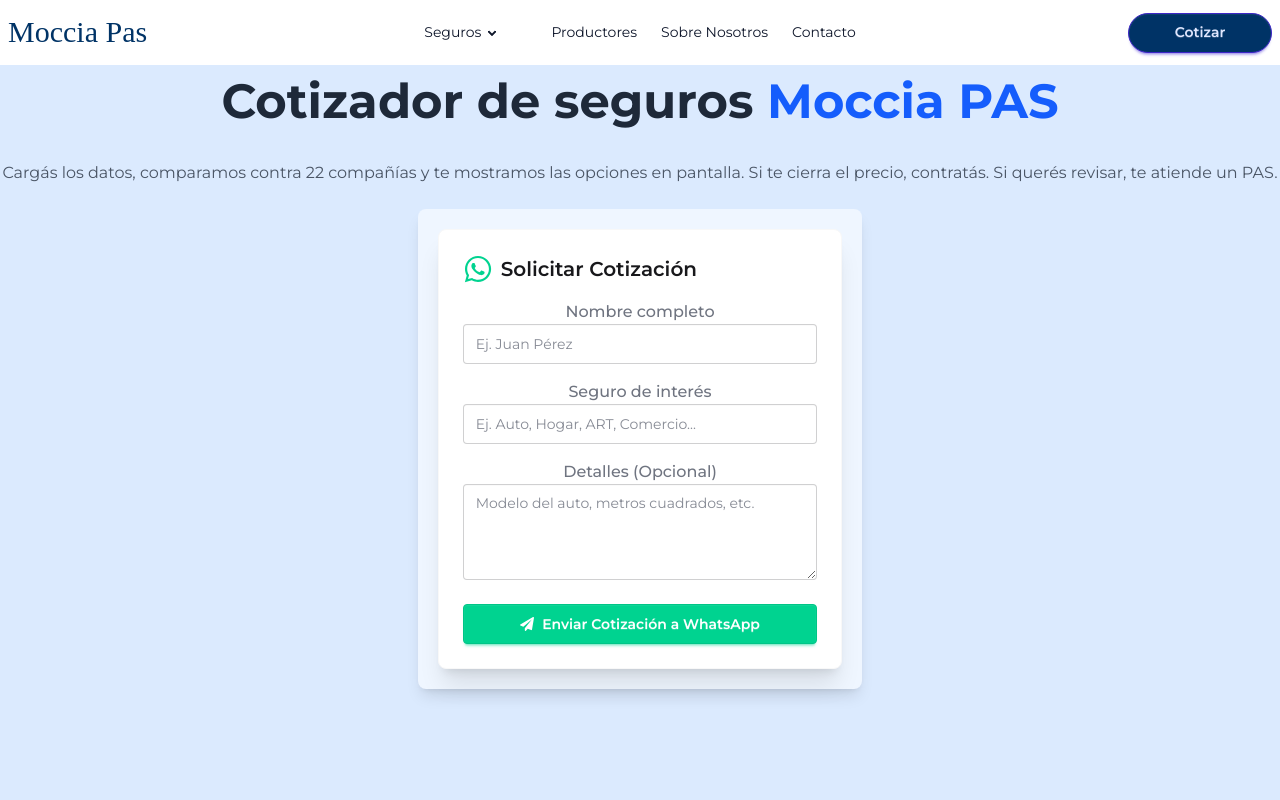
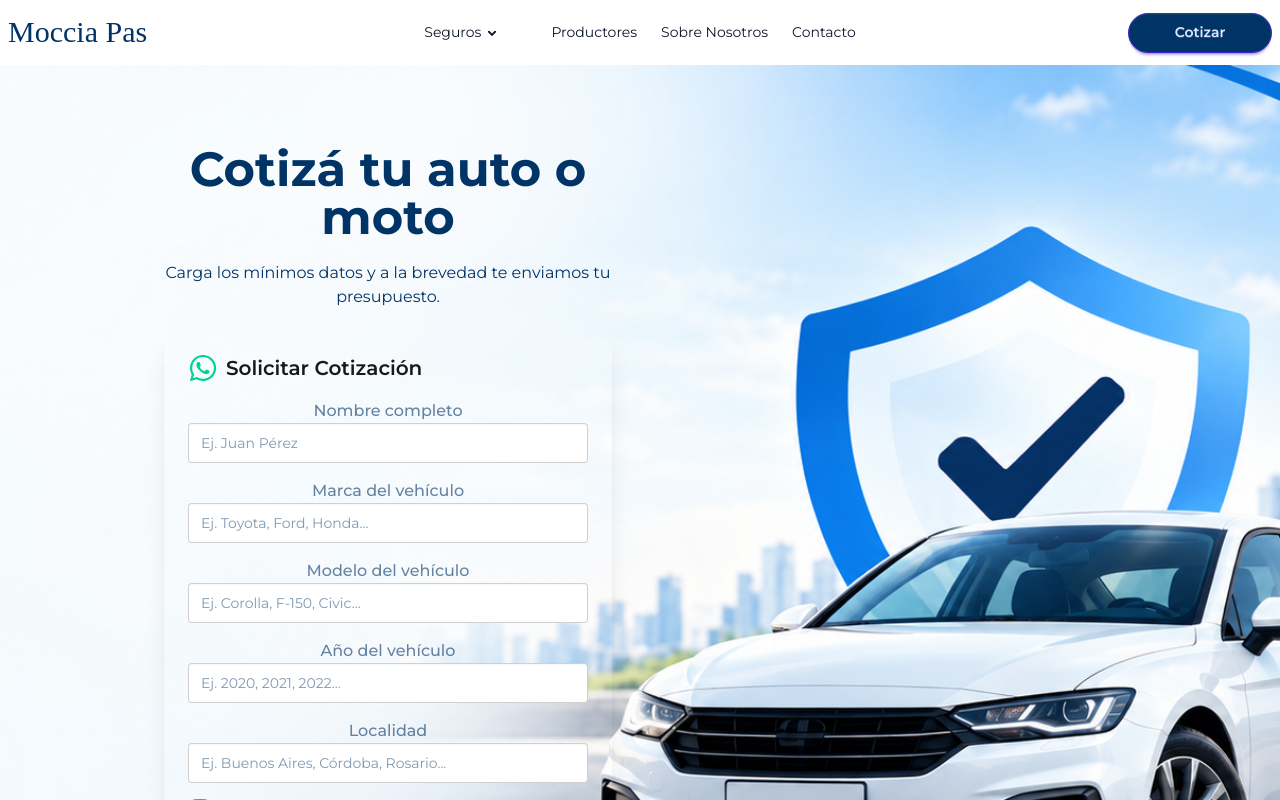
Before and after one commit to conrado85/moccia_pas, a React (Vite) app: page /cotizar in a window 1280 px wide. Shown: the top 800 px of the page. Built offline with nearby package versions, Linux system fonts and the light colour scheme; a web font is replaced by a local one.

Commit message:
cambios en cotizador por whatsapp en los estilos y formulario

```diff
--- a/src/components/Card.tsx
+++ b/src/components/Card.tsx
@@ -32,9 +32,9 @@
           onClick={() => navigate(item.navigateTo)}
         >
           <div className="flex justify-center items-center">{item.icon}</div>
-          <p className="text-2xl font-bold">{item.name}</p>
-          <p className="text-lg text-gray-600">{item.description}</p>
-          <MoveRight className="h-6 w-6 text-blue-600 mt-2 mx-auto" />
+          <p className="text-2xl font-bold text-brand-blue">{item.name}</p>
+          <p className="text-lg text-brand-blue">{item.description}</p>
+          <MoveRight className="h-6 w-6 text-brand-blue mt-2 mx-auto" />
         </div>
       ))}
     </>
--- a/src/components/CotizadorWhatsApp.tsx
+++ b/src/components/CotizadorWhatsApp.tsx
@@ -6,7 +6,11 @@
 // 1. Esquema de validación
 const formSchema = z.object({
   nombre: z.string().min(2, "El nombre debe tener al menos 2 caracteres"),
-  cobertura: z.string().min(1, "Escribí el seguro que te interesa"),
+  marca: z.string().min(2, "Escribí el nombre de la marca"),
+  modelo: z.string().min(2, "Escribí el modelo del vehículo"),
+  ano: z.string().min(1, "Escribí el año del vehículo"),
+  localidad: z.string().min(2, "Escribí la localidad"),
+  gnc: z.boolean().optional(),
   mensaje: z.string().optional(),
 });
 
@@ -14,7 +18,7 @@
 
 export const CotizadorWhatsApp = () => {
   // Número de la agencia (formato internacional sin el +)
-  const TELEFONO_WHATSAPP = "5491133539040";
+  const TELEFONO_WHATSAPP = "5491158358414";
 
   const {
     register,
@@ -27,10 +31,13 @@
   const onSubmit = (data: FormValues) => {
     // 2. Formatear mensaje para WhatsApp (%0A = salto de línea)
     const textoMensaje =
-      `Hola *Moccia PAS*, quisiera solicitar una cotización:%0A%0A` +
-      `👤 *Nombre:* ${data.nombre}%0A` +
-      `🛡️ *Tipo de Cobertura:* ${data.cobertura}%0A` +
-      `💬 *Detalles adicionales:* ${data.mensaje || "Sin detalles"}`;
+      `Hola *Moccia PAS*, quisiera solicitar una cotización para mi seguro desde la web:%0A%0A` +
+      ` *Nombre:* ${data.nombre}%0A` +
+      ` *Modelo del vehículo:* ${data.modelo}%0A` +
+      ` *Año del vehículo:* ${data.ano}%0A` +
+      ` *Localidad:* ${data.localidad}%0A` +
+      ` *GNC:* ${data.gnc ? "Sí" : "No"}%0A` +
+      ` *Detalles adicionales:* ${data.mensaje || "Sin detalles"}`;
 
     const urlWhatsApp = `https://wa.me/${TELEFONO_WHATSAPP}?text=${textoMensaje}`;
     window.open(urlWhatsApp, "_blank");
@@ -39,7 +46,7 @@
   return (
     <form
       onSubmit={handleSubmit(onSubmit)}
-      className="card bg-base-100 w-full max-w-md shrink-0 shadow-xl border border-base-200 p-6 space-y-4"
+      className="card bg-transparent w-full max-w-md shrink-0 shadow-xl text-brand-blue p-6 space-y-4"
     >
       <div className="flex items-center gap-2">
         <FaWhatsapp className="text-3xl text-success" />
@@ -49,7 +56,7 @@
       </div>
 
       {/* Campo Nombre */}
-      <div className="form-control w-full">
+      <div className="form-control text-brand-blue w-full">
         <label className="label">
           <span className="label-text font-medium">Nombre completo</span>
         </label>
@@ -69,19 +76,86 @@
       {/* Campo Cobertura */}
       <div className="form-control w-full">
         <label className="label">
-          <span className="label-text font-medium">Seguro de interés</span>
+          <span className="label-text font-medium">Marca del vehículo</span>
         </label>
         <input
           type="text"
-          placeholder="Ej. Auto, Hogar, ART, Comercio..."
-          {...register("cobertura")}
-          className={`input input-bordered w-full ${errors.cobertura ? "input-error" : ""}`}
+          placeholder="Ej. Toyota, Ford, Honda..."
+          {...register("marca")}
+          className={`input input-bordered w-full ${errors.marca ? "input-error" : ""}`}
         />
-        {errors.cobertura && (
+        {errors.marca && (
           <label className="label">
-            <span className="label-text-alt text-error">{errors.cobertura.message}</span>
+            <span className="label-text-alt text-error">{errors.marca.message}</span>
           </label>
         )}
+      </div>
+
+      {/* Campo Modelo */}
+      <div className="form-control w-full">
+        <label className="label">
+          <span className="label-text font-medium">Modelo del vehículo</span>
+        </label>
+        <input
+          type="text"
+          placeholder="Ej. Corolla, F-150, Civic..."
+          {...register("modelo")}
+          className={`input input-bordered w-full ${errors.modelo ? "input-error" : ""}`}
+        />
+        {errors.modelo && (
+          <label className="label">
+            <span className="label-text-alt text-error">{errors.modelo.message}</span>
+          </label>
+        )}
+      </div>
+
+      {/* Campo Año */}
+      <div className="form-control w-full">
+        <label className="label">
+          <span className="label-text font-medium">Año del vehículo</span>
+        </label>
+        <input
+          type="text"
+          placeholder="Ej. 2020, 2021, 2022..."
+          {...register("ano")}
+          className={`input input-bordered w-full ${errors.ano ? "input-error" : ""}`}
+        />
+        {errors.ano && (
+          <label className="label">
+            <span className="label-text-alt text-error">{errors.ano.message}</span>
+          </label>
+        )}
+      </div>
+
+      {/* Campo Localidad */}
+      <div className="form-control w-full">
+        <label className="label">
+          <span className="label-text font-medium">Localidad</span>
+        </label>
+        <input
+          type="text"
+          placeholder="Ej. Buenos Aires, Córdoba, Rosario..."
+          {...register("localidad")}
+          className={`input input-bordered w-full ${errors.localidad ? "input-error" : ""}`}
+        />
+        {errors.localidad && (
+          <label className="label">
+            <span className="label-text-alt text-error">{errors.localidad.message}</span>
+          </label>
+        )}
+      </div>
+
+      {/* Campo GNC */}
+      <div className="form-control w-full">
+
+        <div className="flex items-center gap-2">
+          <input
+            type="checkbox"
+            {...register("gnc")}
+            className={`checkbox checkbox-success ${errors.gnc ? "checkbox-error" : ""}`}
+          />
+          <span>¿El vehículo utiliza GNC?</span>
+        </div>
       </div>
 
       {/* Campo Mensaje */}
--- a/src/components/QuoteGenerator.tsx
+++ b/src/components/QuoteGenerator.tsx
@@ -3,20 +3,20 @@
 export default function QuoteGenerator() {
   return (
     <div className=" bg-blue-100 pb-20">
-      <h2 className="text-4xl lg:text-5xl font-bold text-gray-800 text-center pt-10">
+      <h2 className="text-4xl lg:text-5xl font-bold text-brand-blue text-center pt-10">
         Cotizá tu auto o tu moto
       </h2>
-      <p className="py-6 text-gray-600 text-center">
-        Cargás los datos, comparamos contra 22 compañías y te mostramos las
+      <p className="py-6 text-brand-blue text-center">
+        Cargás los datos, comparamos contra  compañías y te mostramos las
         opciones en pantalla. Si te cierra el precio, contratás. Si querés
         revisar, te atiende un PAS.
       </p>
       <div className=" lg:w-3/4 mx-auto bg-blue-50 p-10  shadow-lg">
         <div className="lg:max-w-4xl mx-auto lg:text-center">
-          <h2 className="text-4xl lg:text-5xl font-bold text-gray-800 mb-6">
-            ¿Qué seguro querés <span className="text-blue-600">Cotizar?</span>
+          <h2 className="text-4xl lg:text-4xl font-bold text-brand-blue mb-6">
+            ¿Qué seguro querés Cotizar?
           </h2>
-          <p className="py-6 text-gray-600 text-center">
+          <p className="py-6 text-brand-blue text-center">
             Elegí el tipo de vehículo para obtener tu cotización personalizada
           </p>
           <div className="flex flex-wrap justify-center gap-4">
--- a/src/pages/Cotizador.tsx
+++ b/src/pages/Cotizador.tsx
@@ -1,19 +1,23 @@
 import { CotizadorWhatsApp } from "../components/CotizadorWhatsApp";
-
+import  imagen  from "../assets/Hero-principal.png";
 export default function Cotizador() {
   return (
-    <div className="hero  flex flex-col pb-20 bg-blue-100 min-h-screen">
-
-      <h2 className="text-4xl lg:text-5xl font-bold text-gray-800 m-3">
-        Cotizador de seguros <span className="text-blue-600">Moccia PAS</span>
-      </h2>
-      <p className="py-6 text-gray-600">
-        Cargás los datos, comparamos contra 22 compañías y te mostramos las
-        opciones en pantalla. Si te cierra el precio, contratás. Si querés
-        revisar, te atiende un PAS.
-      </p>
-      <div className="hero-content text-center bg-blue-50 p-5 rounded-lg shadow-lg">
-        <CotizadorWhatsApp />
+    <div
+      className="hero min-h-screen"
+      style={{
+        backgroundImage:
+          `url(${imagen})`,
+      }}
+    >
+      {/* <div className="hero-overlay"></div> */}
+      <div className="hero-content text-neutral-content lg:pr-130 lg:pt-20 text-center">
+        <div className="max-w-md">
+          <h1 className="mb-5 text-5xl text-brand-blue font-bold">Cotizá tu auto o  moto </h1>
+          <p className="mb-5 text-brand-blue">
+            Carga los mínimos datos y a la brevedad te enviamos tu presupuesto.
+          </p>
+          <CotizadorWhatsApp />
+        </div>
       </div>
     </div>
   );
```
